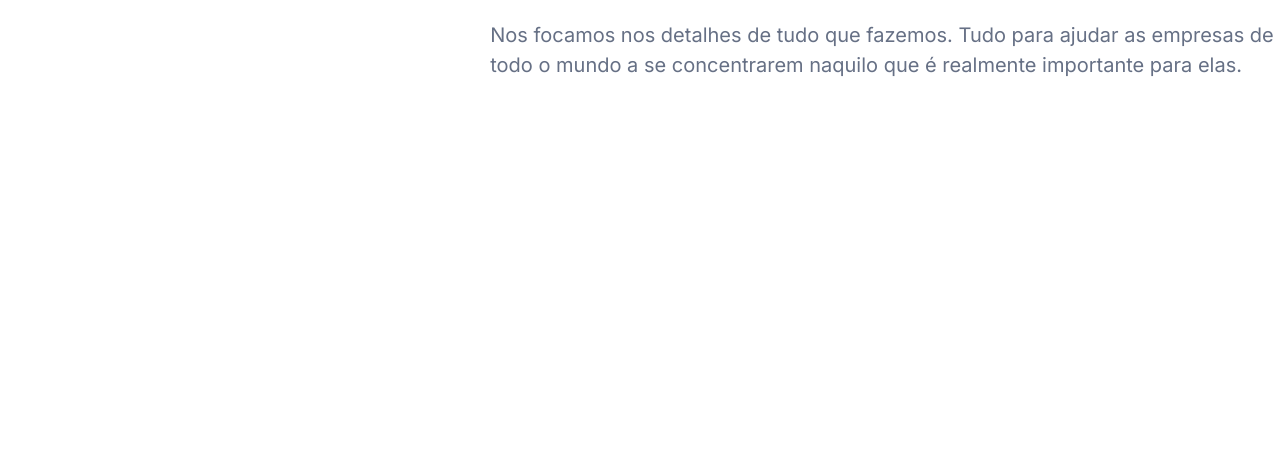
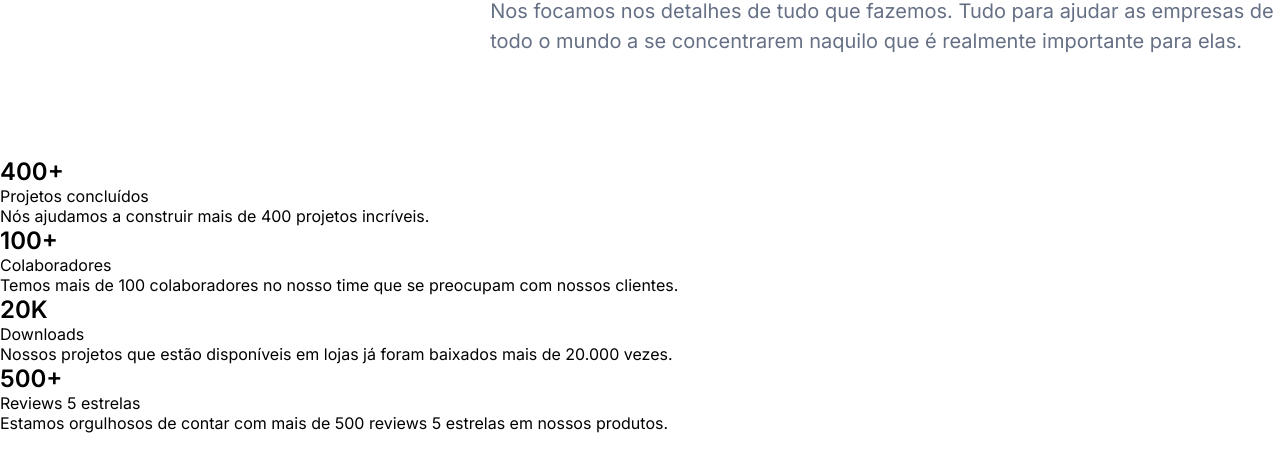
Before and after one commit to RayanneRamos/optimus-tech, a plain HTML site: page index.html in a window 1280 px wide. Shown: the part 330-800 px from the top of the page. Drawn offline with Linux system fonts and the light colour scheme.

Commit message:
Criando a parte de metricas do projeto

```diff
--- a/index.html
+++ b/index.html
@@ -49,6 +49,8 @@
           </ul>
         </nav>
       </div>
+    </header>
+    <main>
       <div class="content">
         <section>
           <span class="header__subheading">Sobre nós</span>
@@ -59,7 +61,31 @@
           </p>
         </section>
       </div>
-    </header>
+      <section class="metrics">
+        <div class="metrics__content">
+          <div class="first__metrics">
+            <h1 class="metrics__title">400+</h1>
+            <span class="metrics__subtitle">Projetos concluídos</span>
+            <p class="metrics__description">Nós ajudamos a construir mais de 400 projetos incríveis.</p>
+          </div>
+          <div class="second__metrics">
+            <h1 class="metrics__title">100+</h1>
+            <span class="metrics__subtitle">Colaboradores</span>
+            <p class="metrics__description">Temos mais de 100 colaboradores no nosso time que se preocupam com nossos clientes.</p>
+          </div>
+          <div class="third__metrics">
+            <h1 class="metrics__title">20K</h1>
+            <span class="metrics__subtitle">Downloads</span>
+            <p class="metrics__description">Nossos projetos que estão disponíveis em lojas já foram baixados mais de 20.000 vezes.</p>
+          </div>
+          <div class="fourth__metrics">
+            <h1 class="metrics__title">500+</h1>
+            <span class="metrics__subtitle">Reviews 5 estrelas</span>
+            <p class="metrics__description">Estamos orgulhosos de contar com mais de 500 reviews 5 estrelas em nossos produtos.</p>
+          </div>
+        </div>
+      </section>
+    </main>
   </div>
 </body>
 </html>
```
